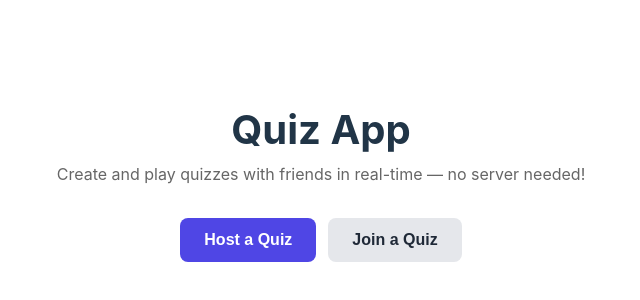
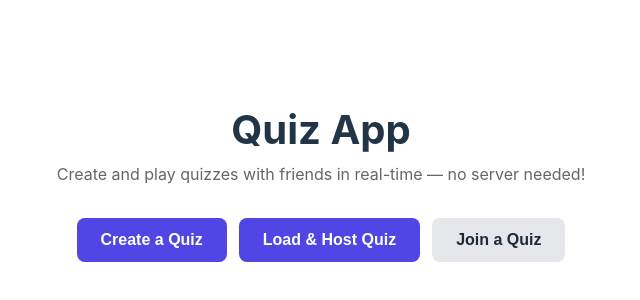
Before and after one commit to douglasf/quizapp, a React (Vite) app: page /#/ in a window 1280 px wide. Shown: the part 216-516 px from the top of the page, without its empty margins (319-959 px from the left). Built offline with nearby package versions, Linux system fonts and the light colour scheme.

Commit message:
feat(home): add 'Load & Host Quiz' flow with dedicated import mode
Add a second CTA on the home page that navigates to /import?mode=load.
QuizImport reads the mode param to show contextual headings and
descriptions, guiding returning hosts to load a saved quiz directly.

```diff
--- a/src/components/Home.tsx
+++ b/src/components/Home.tsx
@@ -9,7 +9,10 @@ function Home() {
       <p>Create and play quizzes with friends in real-time — no server needed!</p>
       <div className="button-group">
         <button type="button" className="btn btn-primary" onClick={() => navigate('/create')}>
-          Host a Quiz
+          Create a Quiz
+        </button>
+        <button type="button" className="btn btn-primary" onClick={() => navigate('/import?mode=load')}>
+          Load &amp; Host Quiz
         </button>
         <button type="button" className="btn btn-secondary" onClick={() => navigate('/join')}>
           Join a Quiz
--- a/src/components/QuizImport.tsx
+++ b/src/components/QuizImport.tsx
@@ -1,5 +1,5 @@
 import { useState, useEffect, useRef } from 'react'
-import { useNavigate } from 'react-router-dom'
+import { useNavigate, useSearchParams } from 'react-router-dom'
 import type { Quiz } from '../types/quiz'
 import { validateQuiz } from '../utils/quizValidator'
 import './QuizImport.css'
@@ -9,6 +9,8 @@ const IMPORTED_QUIZ_KEY = 'quizapp_imported_quiz'
 
 function QuizImport() {
   const navigate = useNavigate()
+  const [searchParams] = useSearchParams()
+  const isLoadMode = searchParams.get('mode') === 'load'
 
   // Export state — quiz that was just created
   const [createdQuiz, setCreatedQuiz] = useState<Quiz | null>(null)
@@ -144,7 +146,7 @@ function QuizImport() {
   return (
     <div className="page quiz-import">
       <div className="import-container">
-        <h1>Import / Export Quiz</h1>
+        <h1>{isLoadMode && !createdQuiz ? 'Load a Quiz to Host' : 'Import / Export Quiz'}</h1>
 
         {/* ─── Export section ─── */}
         {createdQuiz && (
@@ -193,9 +195,12 @@ function QuizImport() {
 
         {/* ─── Import section ─── */}
         <section className="import-section">
-          <h2>Import a Quiz</h2>
+          <h2>{isLoadMode && !createdQuiz ? 'Load Your Quiz' : 'Import a Quiz'}</h2>
           <p className="section-description">
-            Paste quiz JSON below or upload a <code>.json</code> file.
+            {isLoadMode && !createdQuiz
+              ? 'Paste a previously saved quiz JSON below or upload a .json file to start hosting.'
+              : <>Paste quiz JSON below or upload a <code>.json</code> file.</>
+            }
           </p>
 
           {/* Error display */}
```
